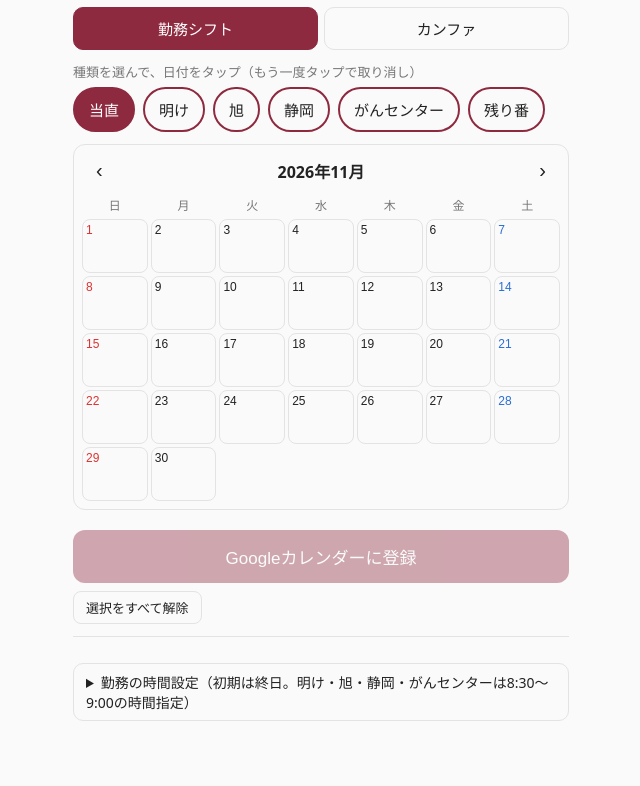
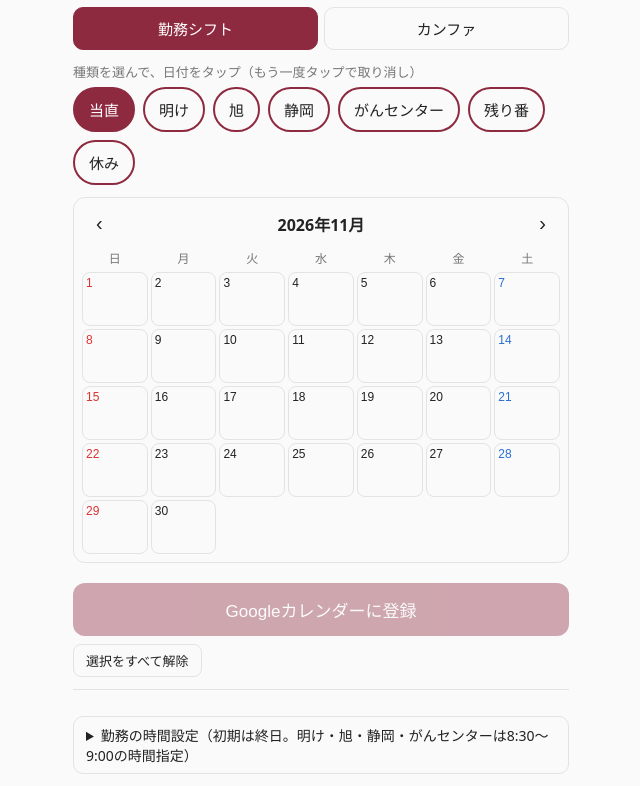
Before and after one commit to yukiochiai1993-create/shift-cal, a plain HTML site: page index.html in a window 1280 px wide. Shown: the part 45-831 px from the top of the page, without its empty margins (319-959 px from the left). Before the commit the page ends 800 px from the top, so only its background shows below. Drawn offline with Linux system fonts and the light colour scheme.

Commit message:
Update index.html

```diff
--- a/index.html
+++ b/index.html
@@ -95,11 +95,11 @@ summary{font-size:14px}
 </details>
 
 <script>
-const SHIFTS=["当直","明け","旭","静岡","がんセンター","残り番"];
+const SHIFTS=["当直","明け","旭","静岡","がんセンター","残り番","休み"];
 const CONFS=["産科カンファ","心外カンファ","合同カンファ","医局会"];
 const WINE="11";   // トマト（ワインに一番近い赤）
 const SKY="7";
-const TEXTCOL={"明け":"11","旭":"10","静岡":"10","がんセンター":"10"};  // 時間指定＝塗りつぶしなし・色付き文字（外勤は緑）
+const TEXTCOL={"明け":"4","休み":"4","旭":"10","静岡":"10","がんセンター":"10"};  // 時間指定＝塗りつぶしなし・色付き文字（外勤は緑）
 const COL=t=>TEXTCOL[t]||WINE;     // ピーコック（水色）
 
 let cfg={}; // 勤務ごとの設定
```
